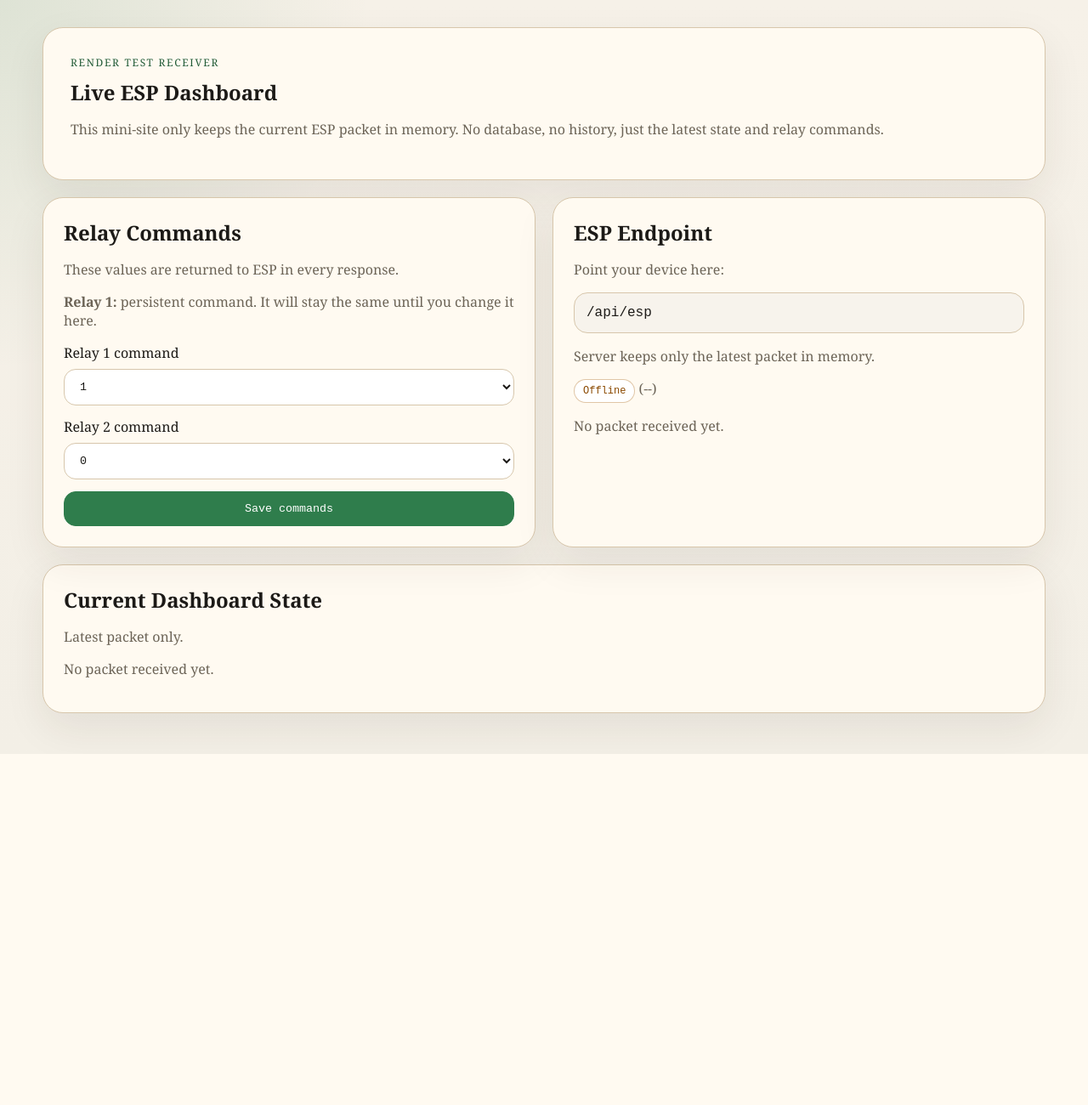
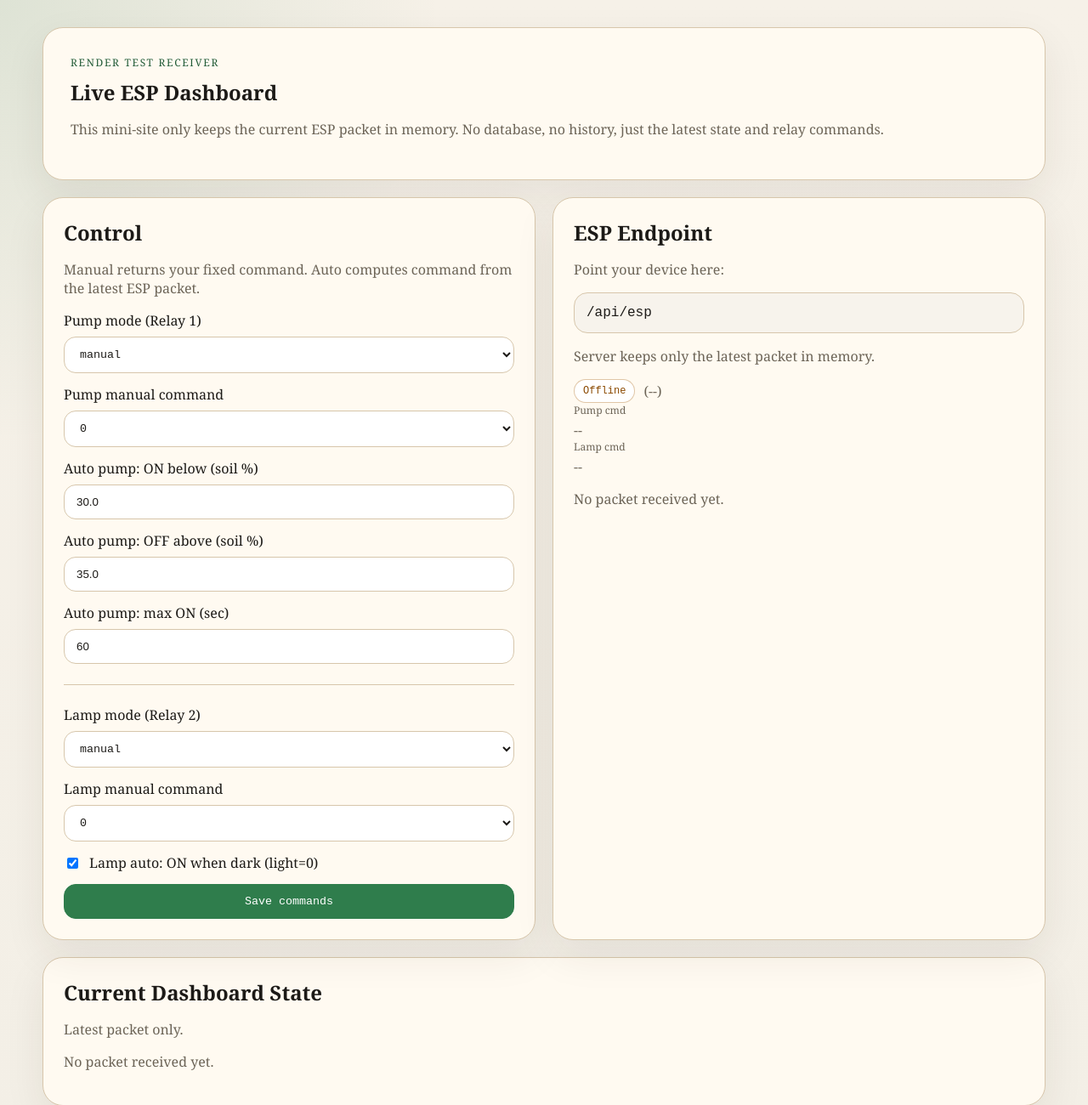
Before and after one commit to Dyman17/QUNAR_SENSORS, a FastAPI app: page / in a window 1280 px wide. Shown: the top 1300 px of the page at 85% size. Before the commit the page ends 887 px from the top, so only its background shows below. Run offline with FastAPI, Linux system fonts and the light colour scheme.

Commit message:
Add manual/auto modes

```diff
--- a/app.py
+++ b/app.py
@@ -65,11 +65,29 @@ class RelayState(BaseModel):
     relay2_command: int = Field(0, ge=0, le=1)
 
 
+class ControlConfig(BaseModel):
+    relay1_mode: str = Field("manual", pattern="^(manual|auto)$")
+    relay2_mode: str = Field("manual", pattern="^(manual|auto)$")
+
+    relay1_manual_command: int = Field(0, ge=0, le=1)
+    relay2_manual_command: int = Field(0, ge=0, le=1)
+
+    # Auto pump settings (soil is expected to be percent: 0..100, higher = wetter)
+    pump_on_below: float = Field(30.0, ge=0.0, le=100.0)
+    pump_off_above: float = Field(35.0, ge=0.0, le=100.0)
+    pump_max_on_sec: int = Field(60, ge=5, le=3600)
+
+    # Auto lamp settings (light sensors are expected 0/1 where 0 = dark)
+    lamp_on_when_dark: bool = True
+
+
 class ReceiverState:
     def __init__(self) -> None:
         self.lock = Lock()
-        self.relay1_command = 1
-        self.relay2_command = 0
+        self.control = ControlConfig()
+        self.last_computed: dict[str, Any] | None = None
+        self._pump_on_since: datetime | None = None
+        self._pump_last_command: int = 0
         self.last_packet: dict[str, Any] | None = None
         self.last_normalized: dict[str, Any] | None = None
         self.last_received_at: str | None = None
@@ -108,16 +126,80 @@ def normalize_packet(raw_packet: dict[str, Any]) -> tuple[PacketPayload, dict[st
 
 def current_dashboard_state() -> dict[str, Any]:
     with state.lock:
-        relay_state = {
-            "relay1_command": state.relay1_command,
-            "relay2_command": state.relay2_command,
-        }
         return {
-            "relay_state": relay_state,
+            "control": state.control.model_dump(),
             "last_packet": state.last_packet,
             "last_normalized": state.last_normalized,
             "last_received_at": state.last_received_at,
+            "last_computed": state.last_computed,
         }
+
+
+def _compute_auto_pump_command(packet: dict[str, Any] | None, now: datetime, control: ControlConfig) -> int:
+    if not packet or packet.get("soil") is None:
+        state._pump_on_since = None
+        state._pump_last_command = 0
+        return 0
+
+    try:
+        soil = float(packet["soil"])
+    except Exception:
+        soil = None
+
+    if soil is None:
+        state._pump_on_since = None
+        state._pump_last_command = 0
+        return 0
+
+    desired = state._pump_last_command
+    if desired == 0 and soil < control.pump_on_below:
+        desired = 1
+        state._pump_on_since = now
+    elif desired == 1 and soil > control.pump_off_above:
+        desired = 0
+        state._pump_on_since = None
+
+    if desired == 1 and state._pump_on_since is not None:
+        if (now - state._pump_on_since).total_seconds() >= control.pump_max_on_sec:
+            desired = 0
+            state._pump_on_since = None
+
+    state._pump_last_command = desired
+    return desired
+
+
+def _compute_auto_lamp_command(packet: dict[str, Any] | None, control: ControlConfig) -> int:
+    if not packet:
+        return 0
+    l1 = packet.get("light1")
+    l2 = packet.get("light2")
+    if l1 is None or l2 is None:
+        return 0
+    try:
+        l1i = int(l1)
+        l2i = int(l2)
+    except Exception:
+        return 0
+
+    dark = (l1i == 0) or (l2i == 0)
+    if control.lamp_on_when_dark:
+        return 1 if dark else 0
+    return 0 if dark else 1
+
+
+def compute_commands(packet: dict[str, Any] | None) -> tuple[RelayState, dict[str, Any]]:
+    now = datetime.now(timezone.utc)
+    control = state.control
+
+    relay1_cmd = control.relay1_manual_command if control.relay1_mode == "manual" else _compute_auto_pump_command(packet, now, control)
+    relay2_cmd = control.relay2_manual_command if control.relay2_mode == "manual" else _compute_auto_lamp_command(packet, control)
+
+    meta = {
+        "relay1_mode": control.relay1_mode,
+        "relay2_mode": control.relay2_mode,
+        "computed_at": now.isoformat(),
+    }
+    return RelayState(relay1_command=relay1_cmd, relay2_command=relay2_cmd), meta
 
 
 @app.get("/", response_class=HTMLResponse)
@@ -127,10 +209,11 @@ def index(request: Request):
         request,
         "index.html",
         {
-            "relay_state": dashboard_state["relay_state"],
+            "control": dashboard_state["control"],
             "last_packet": dashboard_state["last_packet"],
             "last_normalized": dashboard_state["last_normalized"],
             "last_received_at": dashboard_state["last_received_at"],
+            "last_computed": dashboard_state["last_computed"],
             "api_url": os.getenv("PUBLIC_API_URL", "/api/esp"),
         },
     )
@@ -148,32 +231,50 @@ def health():
 
 @app.post("/commands")
 def update_commands_form(
-    relay1_command: int = Form(...),
-    relay2_command: int = Form(...),
+    relay1_mode: str = Form(...),
+    relay2_mode: str = Form(...),
+    relay1_manual_command: int = Form(...),
+    relay2_manual_command: int = Form(...),
+    pump_on_below: float = Form(...),
+    pump_off_above: float = Form(...),
+    pump_max_on_sec: int = Form(...),
+    lamp_on_when_dark: int = Form(1),
 ):
-    relay_state = RelayState(relay1_command=relay1_command, relay2_command=relay2_command)
+    try:
+        config = ControlConfig(
+            relay1_mode=relay1_mode,
+            relay2_mode=relay2_mode,
+            relay1_manual_command=relay1_manual_command,
+            relay2_manual_command=relay2_manual_command,
+            pump_on_below=pump_on_below,
+            pump_off_above=pump_off_above,
+            pump_max_on_sec=pump_max_on_sec,
+            lamp_on_when_dark=bool(int(lamp_on_when_dark)),
+        )
+    except ValidationError as exc:
+        raise HTTPException(status_code=422, detail=exc.errors())
+
     with state.lock:
-        state.relay1_command = relay_state.relay1_command
-        state.relay2_command = relay_state.relay2_command
+        state.control = config
     return RedirectResponse(url="/", status_code=303)
 
 
 @app.post("/api/commands")
-def update_commands_api(relay_state: RelayState):
+def update_commands_api(config: ControlConfig):
     with state.lock:
-        state.relay1_command = relay_state.relay1_command
-        state.relay2_command = relay_state.relay2_command
-    return {"saved": True, **relay_state.model_dump()}
+        state.control = config
+    return {"saved": True, **config.model_dump()}
 
 
 @app.get("/api/current")
 def get_current_state():
     dashboard_state = current_dashboard_state()
     return {
-        "relay_state": dashboard_state["relay_state"],
+        "control": dashboard_state["control"],
         "last_received_at": dashboard_state["last_received_at"],
         "packet": dashboard_state["last_packet"],
         "normalized_fields": dashboard_state["last_normalized"],
+        "computed": dashboard_state["last_computed"],
     }
 
 
@@ -188,16 +289,18 @@ def receive_esp_packet(raw_packet: dict[str, Any]):
         }
         state.last_normalized = normalized
         state.last_received_at = utc_now_iso()
-        relay1_command = state.relay1_command
-        relay2_command = state.relay2_command
+        relay_state, meta = compute_commands(state.last_packet)
+        state.last_computed = {"relay_state": relay_state.model_dump(), **meta}
 
     return JSONResponse(
         {
             "accepted": True,
             "device_id": payload.device_id,
             "received_at": state.last_received_at,
-            "relay1_command": relay1_command,
-            "relay2_command": relay2_command,
+            "relay1_command": relay_state.relay1_command,
+            "relay2_command": relay_state.relay2_command,
+            "relay1_mode": state.control.relay1_mode,
+            "relay2_mode": state.control.relay2_mode,
             "normalized_fields": normalized,
         }
     )
--- a/static/app.js
+++ b/static/app.js
@@ -38,6 +38,7 @@
       const receivedAt = data.last_received_at || null;
       const packet = data.packet || null;
       const normalized = data.normalized_fields || null;
+      const computed = data.computed || null;
 
       if (!packet) {
         setText("has-packet", "No packet received yet.");
@@ -71,6 +72,11 @@
       setText("v-uptime", fmt(packet.uptime_sec));
       setText("v-fw", fmt(packet.firmware_version));
 
+      if (computed && computed.relay_state) {
+        setText("cmd-r1", fmt(computed.relay_state.relay1_command));
+        setText("cmd-r2", fmt(computed.relay_state.relay2_command));
+      }
+
       if (normalized) {
         const pre = byId("normalized-json");
         if (pre) pre.textContent = JSON.stringify(normalized, null, 2);
--- a/static/styles.css
+++ b/static/styles.css
@@ -118,6 +118,33 @@ pre {
   word-break: break-word;
 }
 
+.form input[type="number"] {
+  border-radius: 14px;
+  border: 1px solid var(--line);
+  padding: 12px 14px;
+  background: #fff;
+  color: var(--ink);
+}
+
+.form hr {
+  border: none;
+  border-top: 1px solid var(--line);
+  margin: 10px 0;
+}
+
+.row {
+  display: flex;
+  align-items: center;
+  gap: 10px;
+}
+
+.badge-row {
+  display: flex;
+  align-items: center;
+  gap: 10px;
+  margin-top: 10px;
+}
+
 .section-head {
   margin-bottom: 16px;
 }
--- a/templates/index.html
+++ b/templates/index.html
@@ -22,23 +22,53 @@
 
       <section class="grid">
         <article class="card">
-          <h2>Relay Commands</h2>
-          <p class="muted">These values are returned to ESP in every response.</p>
-          <p class="muted"><strong>Relay 1:</strong> persistent command. It will stay the same until you change it here.</p>
+          <h2>Control</h2>
+          <p class="muted">Manual returns your fixed command. Auto computes command from the latest ESP packet.</p>
           <form method="post" action="/commands" class="form">
             <label>
-              <span>Relay 1 command</span>
-              <select name="relay1_command">
-                <option value="0" {% if relay_state.relay1_command == 0 %}selected{% endif %}>0</option>
-                <option value="1" {% if relay_state.relay1_command == 1 %}selected{% endif %}>1</option>
+              <span>Pump mode (Relay 1)</span>
+              <select name="relay1_mode">
+                <option value="manual" {% if control.relay1_mode == "manual" %}selected{% endif %}>manual</option>
+                <option value="auto" {% if control.relay1_mode == "auto" %}selected{% endif %}>auto</option>
               </select>
             </label>
             <label>
-              <span>Relay 2 command</span>
-              <select name="relay2_command">
-                <option value="0" {% if relay_state.relay2_command == 0 %}selected{% endif %}>0</option>
-                <option value="1" {% if relay_state.relay2_command == 1 %}selected{% endif %}>1</option>
+              <span>Pump manual command</span>
+              <select name="relay1_manual_command">
+                <option value="0" {% if control.relay1_manual_command == 0 %}selected{% endif %}>0</option>
+                <option value="1" {% if control.relay1_manual_command == 1 %}selected{% endif %}>1</option>
               </select>
+            </label>
+            <label>
+              <span>Auto pump: ON below (soil %)</span>
+              <input type="number" step="0.1" min="0" max="100" name="pump_on_below" value="{{ control.pump_on_below }}" />
+            </label>
+            <label>
+              <span>Auto pump: OFF above (soil %)</span>
+              <input type="number" step="0.1" min="0" max="100" name="pump_off_above" value="{{ control.pump_off_above }}" />
+            </label>
+            <label>
+              <span>Auto pump: max ON (sec)</span>
+              <input type="number" step="1" min="5" max="3600" name="pump_max_on_sec" value="{{ control.pump_max_on_sec }}" />
+            </label>
+            <hr />
+            <label>
+              <span>Lamp mode (Relay 2)</span>
+              <select name="relay2_mode">
+                <option value="manual" {% if control.relay2_mode == "manual" %}selected{% endif %}>manual</option>
+                <option value="auto" {% if control.relay2_mode == "auto" %}selected{% endif %}>auto</option>
+              </select>
+            </label>
+            <label>
+              <span>Lamp manual command</span>
+              <select name="relay2_manual_command">
+                <option value="0" {% if control.relay2_manual_command == 0 %}selected{% endif %}>0</option>
+                <option value="1" {% if control.relay2_manual_command == 1 %}selected{% endif %}>1</option>
+              </select>
+            </label>
+            <label class="row">
+              <input type="checkbox" name="lamp_on_when_dark" value="1" {% if control.lamp_on_when_dark %}checked{% endif %} />
+              <span>Lamp auto: ON when dark (light=0)</span>
             </label>
             <button type="submit">Save commands</button>
           </form>
@@ -52,6 +82,10 @@
           <div class="badge-row">
             <span id="status-badge" class="badge warn">Offline</span>
             <span id="status-ago" class="muted">(--) </span>
+          </div>
+          <div class="muted">
+            <span class="label">Pump cmd</span> <span id="cmd-r1">--</span>
+            <span class="label">Lamp cmd</span> <span id="cmd-r2">--</span>
           </div>
           <p id="has-packet" class="muted">No packet received yet.</p>
         </article>
```
